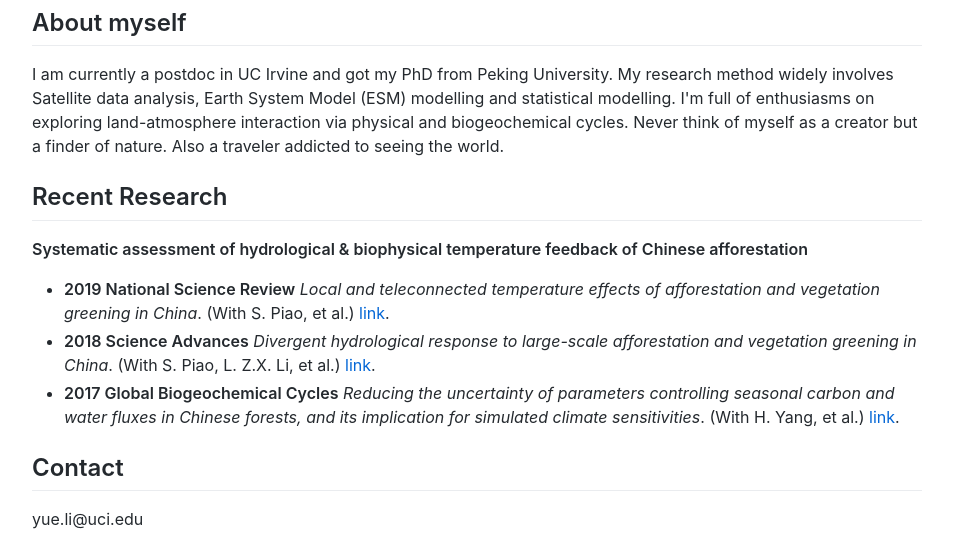
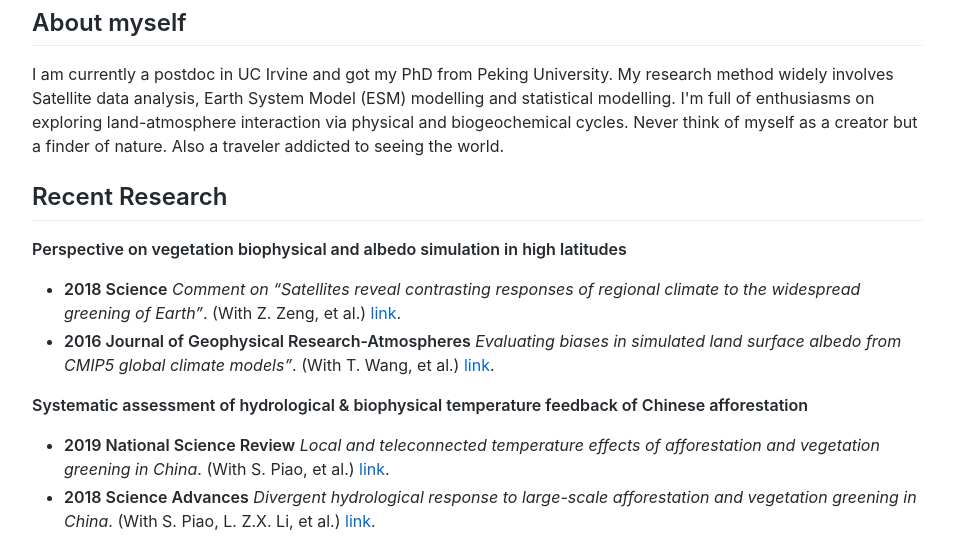
Before and after one commit to YueLi92/YueLi.com, a plain HTML site: page index.html in a window 1280 px wide. Shown: the part 611-1147 px from the top of the page, without its empty margins (163-1116 px from the left). Drawn offline with Linux system fonts and the light colour scheme.

Commit message:
Update index.html

```diff
--- a/index.html
+++ b/index.html
@@ -28,6 +28,11 @@
         I'm full of enthusiasms on exploring land-atmosphere interaction via physical and biogeochemical cycles.
         Never think of myself as a creator but a finder of nature. Also a traveler addicted to seeing the world.</p>
       <h2>Recent Research</h2>
+      <p><strong>Perspective on vegetation biophysical and albedo simulation in high latitudes</strong></p>
+      <ul>
+        <li><strong>2018 Science</strong> <em>Comment on “Satellites reveal contrasting responses of regional climate to the widespread greening of Earth”</em>. (With Z. Zeng, et al.) <a href="https://science.sciencemag.org/content/360/6394/eaap7950.abstract">link</a>.</li>
+        <li><strong>2016 Journal of Geophysical Research-Atmospheres</strong> <em>Evaluating biases in simulated land surface albedo from CMIP5 global climate models”</em>. (With T. Wang, et al.) <a href="https://agupubs.onlinelibrary.wiley.com/doi/full/10.1002/2016JD024774">link</a>.</li>
+      </ul>
       <p><strong>Systematic assessment of hydrological & biophysical temperature feedback of Chinese afforestation</strong></p>
       <ul>
         <li><strong>2019 National Science Review</strong> <em>Local and teleconnected temperature effects of afforestation and vegetation greening in China</em>. (With S. Piao, et al.) <a href="https://academic.oup.com/nsr/advance-article/doi/10.1093/nsr/nwz132/5567451?searchresult=1">link</a>.</li>
```
